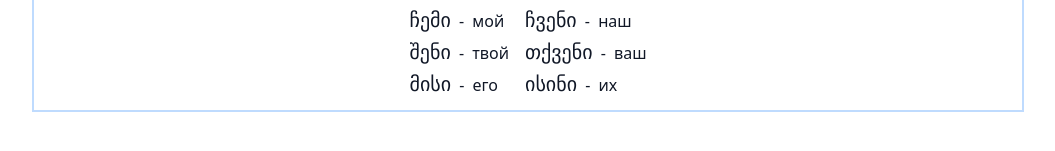
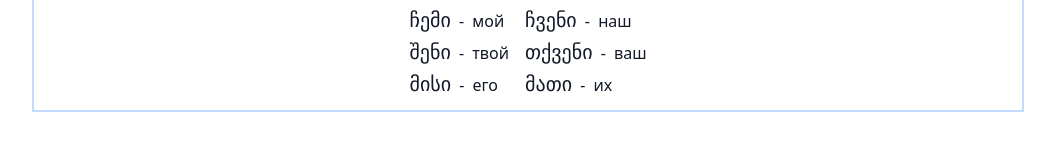
Before and after one commit to birdy90/bederdinov.me_netlify, a React (Create React App) app: page /languages/ge/rules in a window 1280 px wide. Both pictures are taken after a click on the element "Местоимения". Shown: the part 423-574 px from the top of the page, without its empty margins (112-1167 px from the left). Built offline with nearby package versions, Linux system fonts and the light colour scheme.

Commit message:
* pronouns fix

```diff
--- a/src/components/languages/ge/rules/pronouns.tsx
+++ b/src/components/languages/ge/rules/pronouns.tsx
@@ -30,7 +30,7 @@ export const PronounsRules = () => {
             <Examples>
                 <div><Word>ჩვენი</Word> - наш</div>
                 <div><Word>თქვენი</Word> - ваш</div>
-                <div><Word>ისინი</Word> - их</div>
+                <div><Word>მათი</Word> - их</div>
             </Examples>
         </Rule>
     </>;
```
